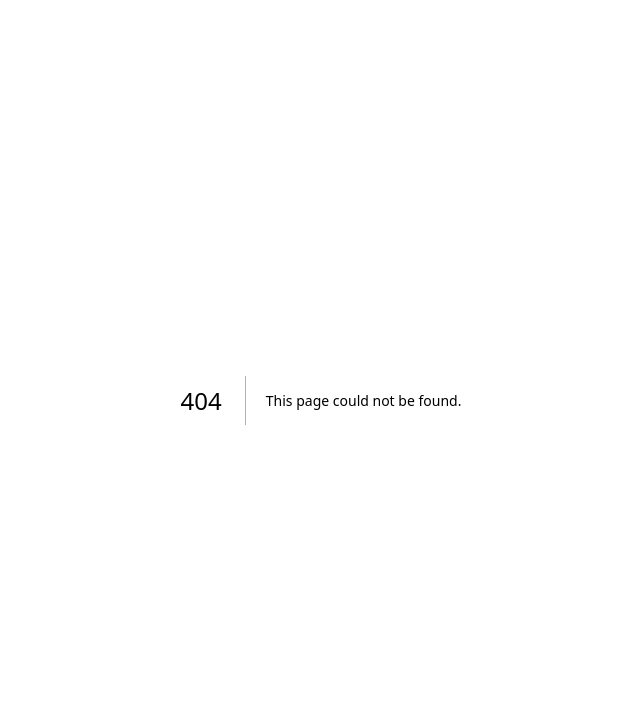
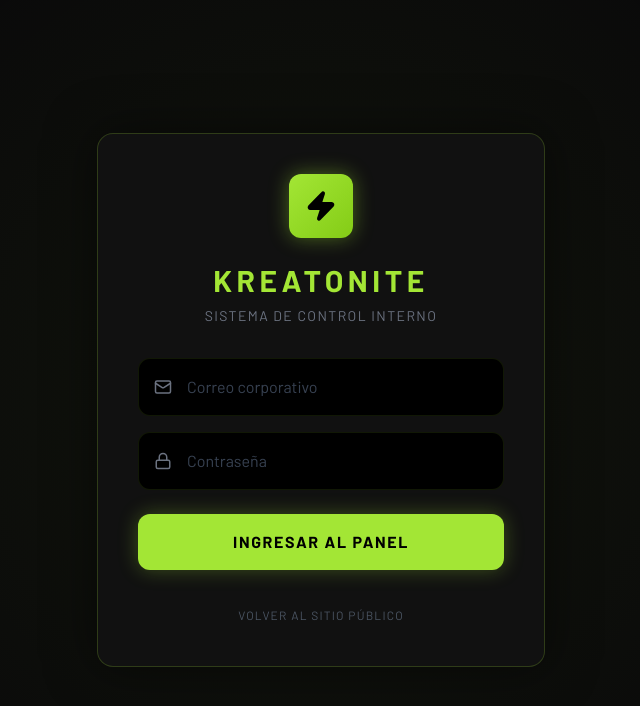
Before and after one commit to kretonite-stack/kreatonite, a Next.js app: page /sistema/login in a window 1280 px wide. Before the commit this address had no page. Shown: the top 706 px of the page, without its empty margins (319-959 px from the left). Built offline with nearby package versions, Linux system fonts and the light colour scheme; no server answers; a web font is replaced by a local one.

Commit message:
feat: implement ERP login, auth protection and dashboard UI

```diff
--- a/app/(erp)/layout.tsx
+++ b/app/(erp)/layout.tsx
@@ -1,16 +1,63 @@
+"use client";
+
+import { useEffect, useState } from "react";
+import { useRouter, usePathname } from "next/navigation";
+import { supabase } from "@/lib/supabase";
 import AdminSidebar from "@/components/AdminSidebar";
+import { Loader2 } from "lucide-react";
 
 export default function ErpLayout({
   children,
 }: {
   children: React.ReactNode;
 }) {
+  const [session, setSession] = useState<any>(null);
+  const [loading, setLoading] = useState(true);
+  const router = useRouter();
+  const pathname = usePathname();
+
+  const isLoginPage = pathname === "/sistema/login";
+
+  useEffect(() => {
+    // Check initial session
+    supabase.auth.getSession().then(({ data: { session } }) => {
+      setSession(session);
+      if (!session && !isLoginPage) {
+        router.push("/sistema/login");
+      }
+      setLoading(false);
+    });
+
+    // Listen for changes
+    const { data: { subscription } } = supabase.auth.onAuthStateChange((_event, session) => {
+      setSession(session);
+      if (!session && !isLoginPage) {
+        router.push("/sistema/login");
+      }
+    });
+
+    return () => subscription.unsubscribe();
+  }, [router, isLoginPage]);
+
+  if (loading && !isLoginPage) {
+    return (
+      <div className="min-h-screen flex items-center justify-center bg-[#0a0a0a]">
+        <Loader2 className="text-[#a3e635] animate-spin" size={40} />
+      </div>
+    );
+  }
+
+  // If on login page, just show children
+  if (isLoginPage) {
+    return <>{children}</>;
+  }
+
   return (
     <div className="flex min-h-screen bg-[#0a0a0a] text-white font-sans">
       <AdminSidebar />
       <div className="flex-grow flex flex-col">
         <header className="h-16 border-b border-[#a3e635]/20 flex items-center px-8 bg-[#0a0a0a]/80 backdrop-blur-md sticky top-0 z-50">
-          <h1 className="text-[#a3e635] font-bold tracking-widest text-sm">KREATONITE CONTROL</h1>
+          <h1 className="text-[#a3e635] font-bold tracking-widest text-sm uppercase">KREATONITE CONTROL</h1>
         </header>
         <main className="p-8">
           {children}
--- a/app/(erp)/sistema/dashboard/page.tsx
+++ b/app/(erp)/sistema/dashboard/page.tsx
@@ -1,15 +1,79 @@
+import {
+  TrendingUp,
+  Users,
+  Package,
+  DollarSign,
+  AlertTriangle,
+  CheckCircle2
+} from "lucide-react";
+
 export default function DashboardPage() {
+  const stats = [
+    { label: "Ventas Totales", value: "$1.240.900", icon: DollarSign, color: "#a3e635", trend: "+12%" },
+    { label: "Nuevos Clientes", value: "124", icon: Users, color: "#22d3ee", trend: "+5%" },
+    { label: "Pedidos Pendientes", value: "12", icon: AlertTriangle, color: "#fbbf24", trend: "-2" },
+    { label: "Stock Bajo", value: "3", icon: Package, color: "#f87171", trend: "Crítico" },
+    { label: "Entregas Exitosas", value: "89", icon: CheckCircle2, color: "#4ade80", trend: "100%" },
+  ];
+
   return (
-    <div className="space-y-6">
-      <h1 className="text-3xl font-bold text-[#a3e635] tracking-tight">Dashboard</h1>
-      <p className="text-gray-400">Panel interno de administración KREATONITE.</p>
-      <div className="grid grid-cols-1 md:grid-cols-3 gap-6">
-        {[1, 2, 3].map((i) => (
-          <div key={i} className="p-6 bg-[#111] border border-[#a3e635]/10 rounded-xl">
-            <div className="text-xs text-gray-500 uppercase tracking-widest mb-1">Métrica {i}</div>
-            <div className="text-2xl font-bold text-white">0</div>
+    <div className="space-y-8">
+      <div>
+        <h1 className="text-4xl font-black text-[#a3e635] tracking-tight uppercase">Dashboard Operativo</h1>
+        <p className="text-gray-500 mt-1 tracking-widest text-xs uppercase">Visión general del ecosistema KREATONITE</p>
+      </div>
+
+      <div className="grid grid-cols-1 md:grid-cols-2 lg:grid-cols-5 gap-6">
+        {stats.map((stat) => (
+          <div key={stat.label} className="p-6 bg-[#111] border border-[#a3e635]/10 rounded-2xl relative overflow-hidden group hover:border-[#a3e635]/30 transition-all duration-300">
+            <div className="absolute top-0 right-0 p-4 opacity-10 group-hover:opacity-20 transition-opacity">
+              <stat.icon size={48} color={stat.color} />
+            </div>
+            <div className="flex items-center gap-2 text-[10px] text-gray-500 font-bold uppercase tracking-widest mb-3">
+              <div className="w-1 h-1 rounded-full" style={{ backgroundColor: stat.color }} />
+              {stat.label}
+            </div>
+            <div className="text-2xl font-black text-white">{stat.value}</div>
+            <div className="mt-2 text-[10px] font-bold" style={{ color: stat.color }}>
+              {stat.trend} <span className="text-gray-600 ml-1">vs mes anterior</span>
+            </div>
           </div>
         ))}
+      </div>
+
+      <div className="grid grid-cols-1 lg:grid-cols-3 gap-8">
+        <div className="lg:col-span-2 p-8 bg-[#111] border border-[#a3e635]/10 rounded-3xl min-h-[400px]">
+          <h3 className="text-lg font-bold text-white mb-6 uppercase tracking-widest flex items-center gap-2">
+            <TrendingUp size={18} className="text-[#a3e635]" />
+            Actividad de Ventas
+          </h3>
+          <div className="h-[300px] flex items-center justify-center border border-dashed border-gray-800 rounded-2xl text-gray-700 text-xs uppercase tracking-[0.2em]">
+            Gráfico de actividad en desarrollo...
+          </div>
+        </div>
+
+        <div className="p-8 bg-[#111] border border-[#a3e635]/10 rounded-3xl">
+          <h3 className="text-lg font-bold text-white mb-6 uppercase tracking-widest">Pedidos Recientes</h3>
+          <div className="space-y-4">
+            {[1, 2, 3, 4].map((i) => (
+              <div key={i} className="flex items-center justify-between p-4 bg-black/40 rounded-xl border border-white/5">
+                <div className="flex items-center gap-3">
+                  <div className="w-10 h-10 rounded-lg bg-[#a3e635]/10 flex items-center justify-center text-[#a3e635] font-bold text-xs">
+                    #{1020 + i}
+                  </div>
+                  <div>
+                    <div className="text-sm font-bold text-white">Cliente K-{i}</div>
+                    <div className="text-[10px] text-gray-600 uppercase">Hace {i * 15} min</div>
+                  </div>
+                </div>
+                <div className="text-xs font-bold text-[#a3e635]">$24.990</div>
+              </div>
+            ))}
+          </div>
+          <button className="w-full mt-6 py-3 text-[10px] font-black text-gray-500 hover:text-[#a3e635] transition-colors uppercase tracking-[0.3em] border-t border-white/5">
+            Ver todos los pedidos
+          </button>
+        </div>
       </div>
     </div>
   );
--- /dev/null
+++ b/app/(erp)/sistema/login/page.tsx
@@ -0,0 +1,101 @@
+"use client";
+
+import { useState } from "react";
+import { supabase } from "@/lib/supabase";
+import { useRouter } from "next/navigation";
+import { Zap, Loader2, Mail, Lock } from "lucide-react";
+
+export default function ErpLoginPage() {
+  const [email, setEmail] = useState("");
+  const [password, setPassword] = useState("");
+  const [loading, setLoading] = useState(false);
+  const [error, setError] = useState<string | null>(null);
+  const router = useRouter();
+
+  const handleLogin = async (e: React.FormEvent) => {
+    e.preventDefault();
+    setLoading(true);
+    setError(null);
+
+    try {
+      const { data, error: authError } = await supabase.auth.signInWithPassword({
+        email,
+        password,
+      });
+
+      if (authError) throw authError;
+
+      // Por ahora redirigimos al dashboard.
+      // En una etapa posterior verificaremos el rol 'colaborador' en la tabla profiles.
+      router.push("/sistema/dashboard");
+    } catch (err: any) {
+      setError(err.message || "Error al iniciar sesión");
+    } finally {
+      setLoading(false);
+    }
+  };
+
+  return (
+    <div className="min-h-screen flex items-center justify-center bg-[#0a0a0a] px-4 relative overflow-hidden">
+      {/* Background Decor */}
+      <div className="absolute inset-0 bg-[radial-gradient(circle_at_50%_50%,rgba(163,230,53,0.05),transparent_70%)] pointer-events-none" />
+
+      <div className="max-w-md w-full space-y-8 p-10 bg-[#111] border border-[#a3e635]/20 rounded-2xl shadow-[0_0_50px_rgba(0,0,0,0.5)] relative z-10">
+        <div className="text-center">
+          <div className="inline-flex items-center justify-center w-16 h-16 rounded-xl bg-gradient-to-br from-[#a3e635] to-[#84cc16] shadow-[0_0_20px_rgba(163,230,53,0.4)] mb-6">
+            <Zap size={32} fill="#000" color="#000" />
+          </div>
+          <h2 className="text-3xl font-black tracking-[0.15em] text-[#a3e635] uppercase">KREATONITE</h2>
+          <p className="mt-2 text-sm text-gray-500 tracking-widest uppercase">Sistema de Control Interno</p>
+        </div>
+
+        <form className="mt-8 space-y-6" onSubmit={handleLogin}>
+          <div className="space-y-4">
+            <div className="relative">
+              <Mail className="absolute left-4 top-1/2 -translate-y-1/2 text-gray-500" size={18} />
+              <input
+                type="email"
+                required
+                className="w-full pl-12 pr-4 py-4 bg-black border border-[#a3e635]/10 rounded-xl text-white focus:outline-none focus:border-[#a3e635] transition-colors placeholder:text-gray-700"
+                placeholder="Correo corporativo"
+                value={email}
+                onChange={(e) => setEmail(e.target.value)}
+              />
+            </div>
+            <div className="relative">
+              <Lock className="absolute left-4 top-1/2 -translate-y-1/2 text-gray-500" size={18} />
+              <input
+                type="password"
+                required
+                className="w-full pl-12 pr-4 py-4 bg-black border border-[#a3e635]/10 rounded-xl text-white focus:outline-none focus:border-[#a3e635] transition-colors placeholder:text-gray-700"
+                placeholder="Contraseña"
+                value={password}
+                onChange={(e) => setPassword(e.target.value)}
+              />
+            </div>
+          </div>
+
+          {error && (
+            <div className="p-4 bg-red-500/10 border border-red-500/50 rounded-xl text-red-500 text-sm">
+              {error}
+            </div>
+          )}
+
+          <button
+            type="submit"
+            disabled={loading}
+            className="w-full flex items-center justify-center py-4 px-4 bg-[#a3e635] hover:bg-[#84cc16] text-black font-bold rounded-xl transition-all duration-200 shadow-[0_0_20px_rgba(163,230,53,0.3)] disabled:opacity-50 disabled:cursor-not-allowed uppercase tracking-widest"
+          >
+            {loading ? <Loader2 className="animate-spin" size={20} /> : "Ingresar al Panel"}
+          </button>
+        </form>
+
+        <div className="text-center mt-6">
+          <a href="/" className="text-xs text-gray-600 hover:text-[#a3e635] transition-colors uppercase tracking-widest">
+            Volver al sitio público
+          </a>
+        </div>
+      </div>
+    </div>
+  );
+}
--- a/components/AdminSidebar.tsx
+++ b/components/AdminSidebar.tsx
@@ -1,7 +1,7 @@
 "use client";
 
 import Link from "next/link";
-import { usePathname } from "next/navigation";
+import { usePathname, useRouter } from "next/navigation";
 import {
   LayoutDashboard,
   Package,
@@ -9,20 +9,29 @@ import {
   Users,
   Settings,
   ClipboardList,
-  Zap
+  Zap,
+  Lock
 } from "lucide-react";
 
+import { supabase } from "@/lib/supabase";
+
 const MENU_ITEMS = [
-  { label: "Dashboard", href: "/dashboard", icon: LayoutDashboard },
-  { label: "Pedidos", href: "/pedidos", icon: ClipboardList },
-  { label: "Productos", href: "/productos", icon: Package },
-  { label: "Inventario", href: "/inventario", icon: ShoppingCart },
-  { label: "Clientes", href: "/clientes", icon: Users },
-  { label: "Configuración", href: "/configuracion", icon: Settings },
+  { label: "Dashboard", href: "/sistema/dashboard", icon: LayoutDashboard },
+  { label: "Pedidos", href: "/sistema/pedidos", icon: ClipboardList },
+  { label: "Productos", href: "/sistema/productos", icon: Package },
+  { label: "Inventario", href: "/sistema/inventario", icon: ShoppingCart },
+  { label: "Clientes", href: "/sistema/clientes", icon: Users },
+  { label: "Configuración", href: "/sistema/configuracion", icon: Settings },
 ];
 
 export default function AdminSidebar() {
   const pathname = usePathname();
+  const router = useRouter();
+
+  const handleSignOut = async () => {
+    await supabase.auth.signOut();
+    router.push("/sistema/login");
+  };
 
   return (
     <aside className="w-64 border-r border-[#a3e635]/20 flex flex-col h-screen sticky top-0 bg-[#0a0a0a]">
@@ -30,7 +39,7 @@ export default function AdminSidebar() {
         <div className="w-8 h-8 bg-gradient-to-br from-[#a3e635] to-[#84cc16] rounded flex items-center justify-center shadow-[0_0_15px_rgba(163,230,53,0.4)]">
           <Zap size={18} fill="#000" color="#000" />
         </div>
-        <span className="font-bold tracking-[0.2em] text-[#a3e635] text-lg">SYSTEM</span>
+        <span className="font-bold tracking-[0.2em] text-[#a3e635] text-lg uppercase">CONTROL</span>
       </div>
 
       <nav className="flex-grow p-4 space-y-2">
@@ -55,7 +64,7 @@ export default function AdminSidebar() {
         })}
       </nav>
 
-      <div className="p-4 border-t border-[#a3e635]/10">
+      <div className="p-4 border-t border-[#a3e635]/10 space-y-2">
         <Link
           href="/"
           className="flex items-center gap-3 px-4 py-3 text-xs text-gray-500 hover:text-[#a3e635] transition-colors"
@@ -63,6 +72,13 @@ export default function AdminSidebar() {
           <Zap size={14} />
           Ver Sitio Público
         </Link>
+        <button
+          onClick={handleSignOut}
+          className="w-full flex items-center gap-3 px-4 py-3 text-xs text-red-500/70 hover:text-red-500 transition-colors"
+        >
+          <Lock size={14} />
+          Cerrar Sesión
+        </button>
       </div>
     </aside>
   );
```
